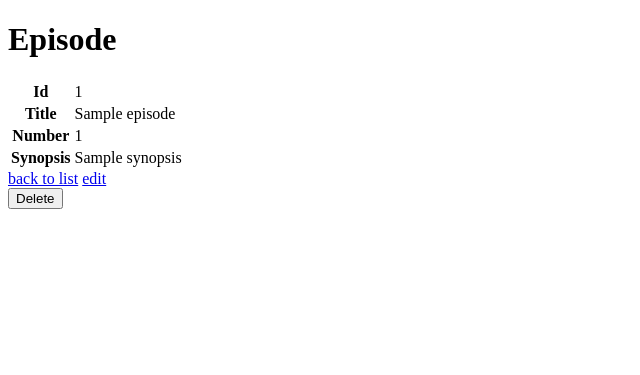
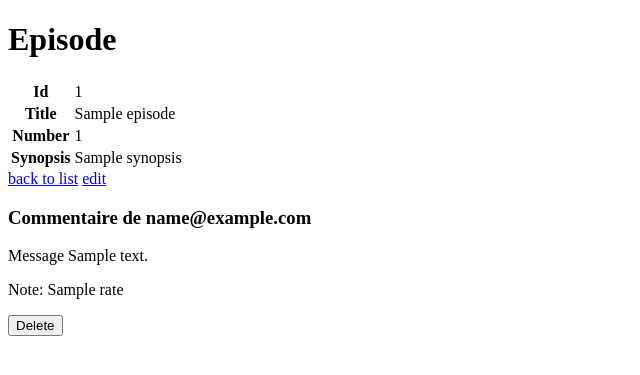
Before and after one commit to Cr7t3K/WildSeries, a Symfony app: template templates/episode/show.html.twig in a window 1280 px wide. Shown: the part 44-419 px from the top of the page, without its empty margins (0-640 px from the left). Run offline with Twig, Linux system fonts and the light colour scheme; the template is opened without the code that fills it: most values are stand-ins (such as "Sample title", 1, 10 or a date in 2020); some libraries are stand-ins or nearby versions.

Commit message:
19 - Symfony : Gestion des utilisateurs

```diff
--- a/src/Controller/EpisodeController.php
+++ b/src/Controller/EpisodeController.php
@@ -75,7 +75,7 @@ class EpisodeController extends AbstractController
             $entityManager->persist($comment);
             $entityManager->flush();
 
-            return $this->redirectToRoute('comment_index');
+            return $this->redirectToRoute('episode_show', ['slug' => $episode->getSlug()]);
         }
 
         return $this->render('episode/show.html.twig', [
--- a/templates/episode/show.html.twig
+++ b/templates/episode/show.html.twig
@@ -37,5 +37,11 @@
         </div>
     {% endif %}
 
+    {% for comment in episode.comments  %}
+        <h3>Commentaire de {{ comment.author.email }}</h3>
+        <p>Message {{ comment.comment }}</p>
+        <p>Note: {{ comment.rate }}</p>
+    {% endfor %}
+
     {{ include('episode/_delete_form.html.twig') }}
 {% endblock %}
```
Also changed, not shown: README.md.
